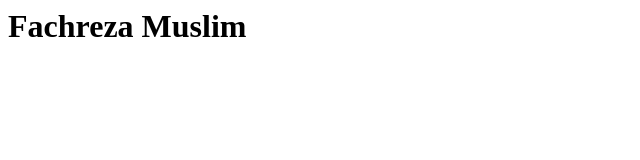
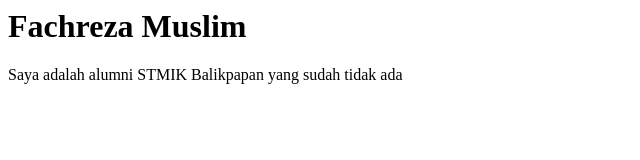
Before and after one commit to fachreza73/fachreza73.github.io, a plain HTML site: page index.html in a window 1280 px wide. Shown: the whole page, without its empty margins (0-640 px from the left). Drawn offline with Linux system fonts and the light colour scheme.

Commit message:
menambahkan paragraf di dalam index.html

```diff
--- a/index.html
+++ b/index.html
@@ -1 +1,2 @@
 <h1>Fachreza Muslim</h1>
+<p>Saya adalah alumni STMIK Balikpapan yang sudah tidak ada</p>
```
